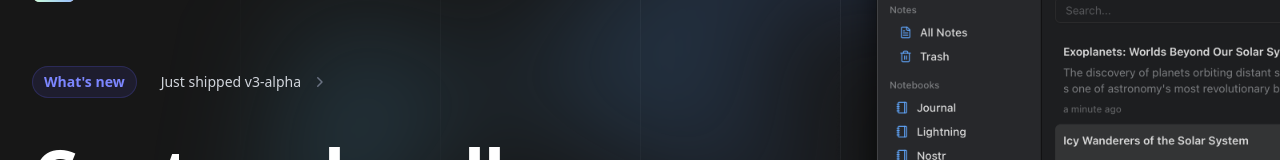
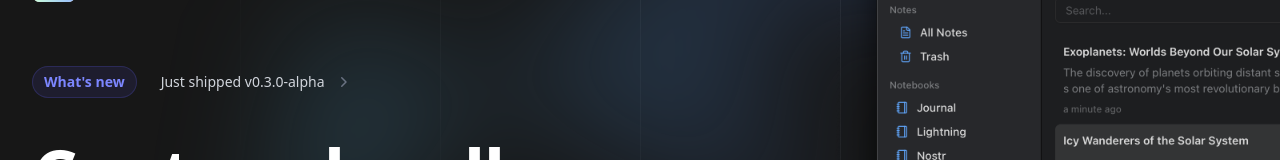
Before and after one commit to nodetec/comet.md, a Next.js app: page / in a window 1280 px wide. Shown: the part 234-394 px from the top of the page. Built offline with nearby package versions, Linux system fonts and the light colour scheme.

Commit message:
update link

```diff
--- a/src/app/page.tsx
+++ b/src/app/page.tsx
@@ -61,12 +61,12 @@ export default function Example() {
             </span>
           </div>
           <div className="mt-24 sm:mt-32 lg:mt-16">
-            <a href="#" className="inline-flex space-x-6">
+            <a href="https://github.com/nodetec/comet/releases/tag/v0.3.0-alpha" className="inline-flex space-x-6">
               <span className="rounded-full bg-indigo-500/10 px-3 py-1 text-sm/6 font-semibold text-indigo-400 ring-1 ring-indigo-500/20 ring-inset">
                 What&apos;s new
               </span>
               <span className="inline-flex items-center space-x-2 text-sm/6 font-medium text-gray-300">
-                <span>Just shipped v3-alpha</span>
+                <span>Just shipped v0.3.0-alpha</span>
                 <ChevronRightIcon
                   aria-hidden="true"
                   className="size-5 text-gray-500"
```
